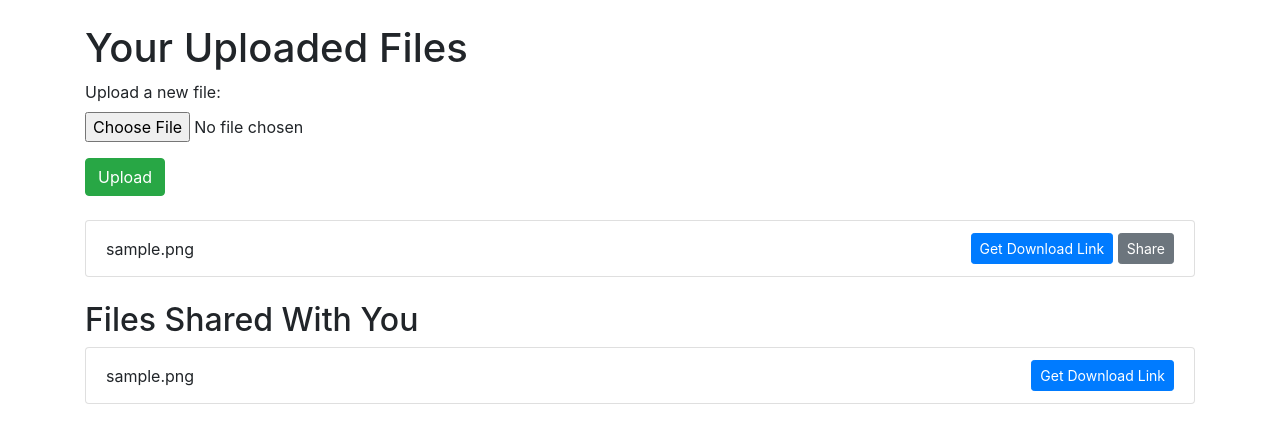
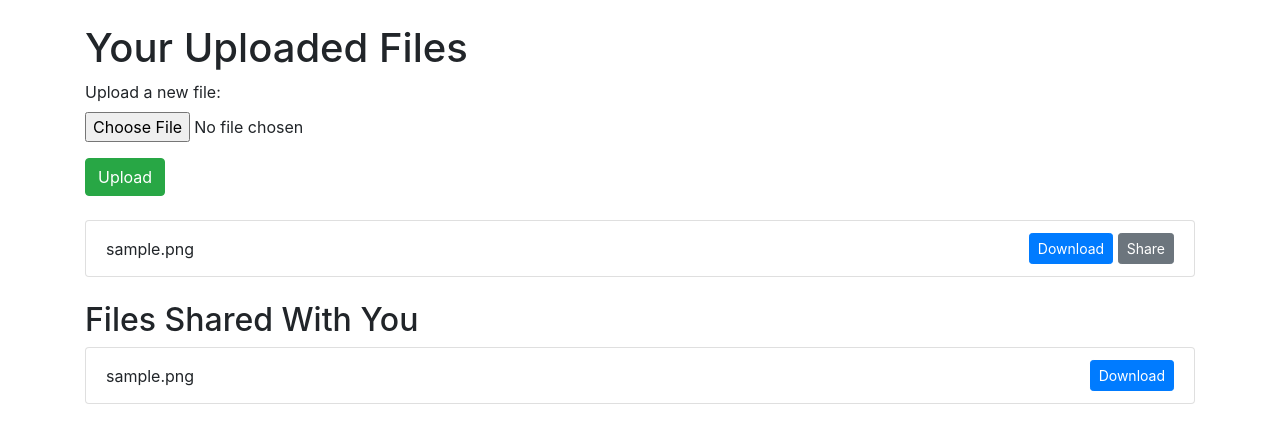
Before and after one commit to jackhax/secure-file-management, a Flask app: page / in a window 1280 px wide. Shown: the part 56-499 px from the top of the page. Run offline with Flask 3, Linux system fonts and the light colour scheme; a user stored in the database is signed in; tables that the repository leaves empty hold one stand-in row (values such as "Sample post"); some libraries are stand-ins or nearby versions.

Commit message:
Button rename

```diff
--- a/app/templates/index.html
+++ b/app/templates/index.html
@@ -14,7 +14,7 @@
     <li class="list-group-item d-flex justify-content-between align-items-center">
         {{ file.filename }}
         <div>
-            <a class="btn btn-primary btn-sm" href="{{ url_for('main.generate_download_link', file_id=file.id) }}">Get Download Link</a>
+            <a class="btn btn-primary btn-sm" href="{{ url_for('main.generate_download_link', file_id=file.id) }}">Download</a>
             <a class="btn btn-secondary btn-sm" href="{{ url_for('main.share_file', file_id=file.id) }}">Share</a>
         </div>
     </li>
@@ -26,7 +26,7 @@
     <li class="list-group-item d-flex justify-content-between align-items-center">
         {{ file.filename }}
         <div>
-            <a class="btn btn-primary btn-sm" href="{{ url_for('main.generate_download_link', file_id=file.id) }}">Get Download Link</a>
+            <a class="btn btn-primary btn-sm" href="{{ url_for('main.generate_download_link', file_id=file.id) }}">Download</a>
         </div>
     </li>
     {% endfor %}
```
